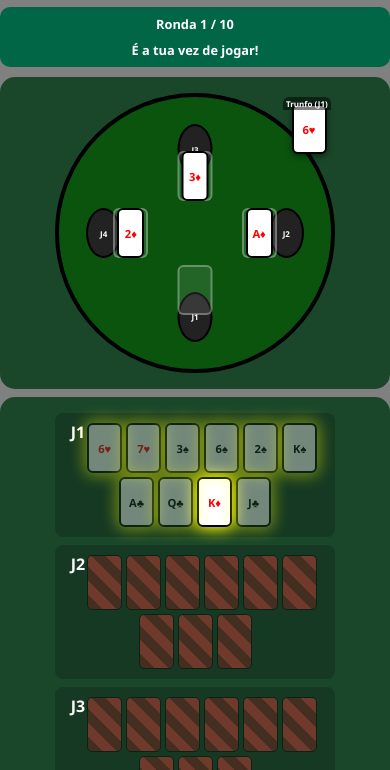
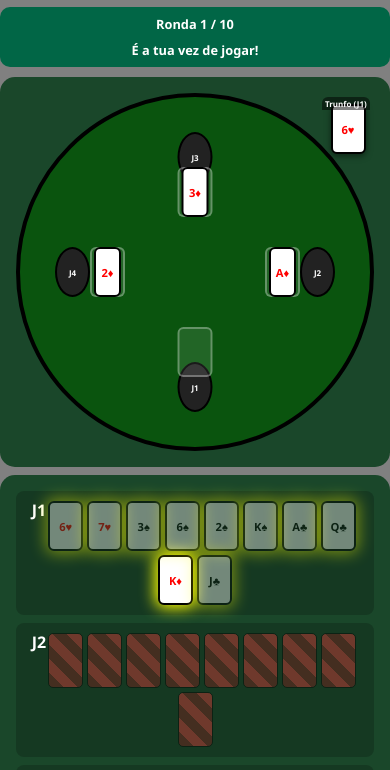
Before and after one commit to carapetocontact/carapeto-sueca, a plain HTML site: page index.html in a window 390 px wide. Both pictures are taken after a click on the button "Iniciar Jogo". Shown: the part 56-826 px from the top of the page. Drawn offline with Linux system fonts and the light colour scheme.

Commit message:
Update style.css

```diff
--- a/style.css
+++ b/style.css
@@ -378,13 +378,13 @@ button:hover { background: var(--color-button-bg); color: #fff; }
 
   #mesa-central, #maos {
     width: 100%;
-    max-width: 400px;
+    max-width: 500px;
     margin: 0 auto;
   }
 }
 
 @media (max-width: 480px) {
-  #mesa-central, #maos { max-width: 400px; }
+  #mesa-central, #maos { max-width: 460px; }
   #left-panel, #right-panel, #bottom-panel { width: 100%; }
 
   #trunfo-label {
@@ -402,6 +402,6 @@ button:hover { background: var(--color-button-bg); color: #fff; }
 }
 
 @media (max-width: 430px) {
-  #mesa-central, #maos { max-width: 280px; width: 100%; }
+  #mesa-central, #maos { max-width: 400px; width: 100%; }
   #left-panel, #right-panel, #bottom-panel { width: 100%; }
 }
```
